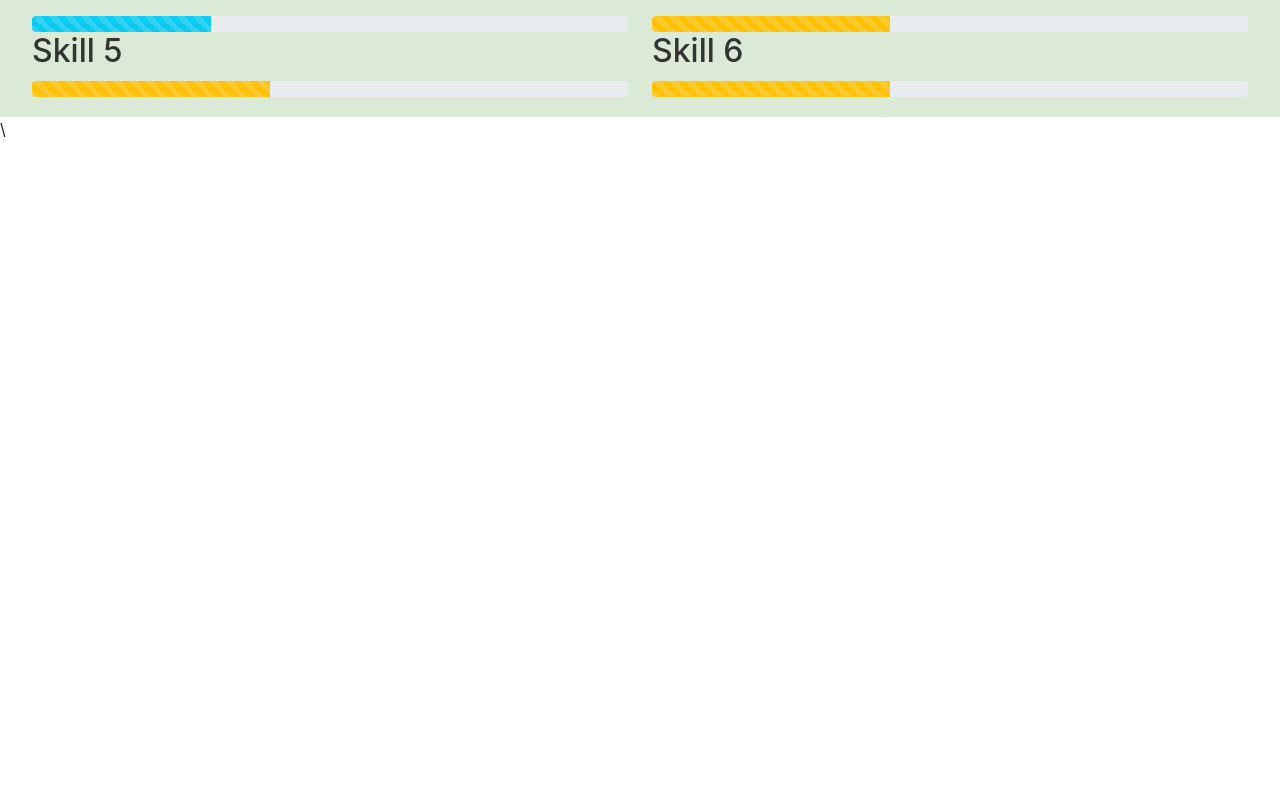
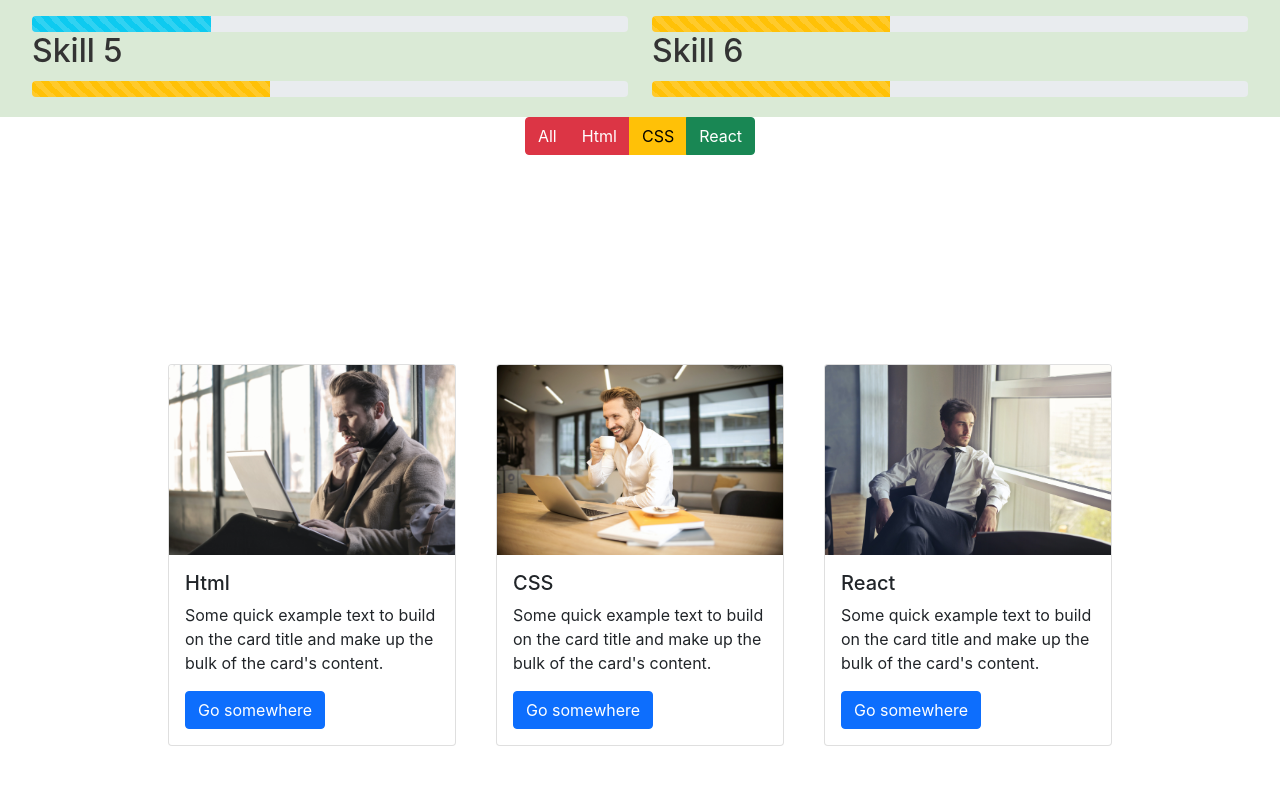
Before and after one commit to Hassam009/My-Personal-Portfolio-Website, a React (Create React App) app in the folder portfolio-website/: page / in a window 1280 px wide. Shown: the part 1451-2240 px from the top of the page. Before the commit the page ends 1592 px from the top, so only its background shows below. Built offline with nearby package versions, Linux system fonts and the light colour scheme.

Commit message:
I done it by self

```diff
--- a/portfolio-website/src/Component/Contact.js
+++ b/portfolio-website/src/Component/Contact.js
@@ -56,6 +56,8 @@ const Contact = () => {
   const [email, setEmail] = useState("Hasideveloper@gmail.com");
   const [buttonText, setButtonText] = useState("Danger");
 
+
+
   useEffect(() => {
     // Change the text of the "Danger" button based on the length of the name
     if (name.length > 10) {
--- a/portfolio-website/src/Component/Home.js
+++ b/portfolio-website/src/Component/Home.js
@@ -3,6 +3,7 @@ import React from "react";
 import styled from "styled-components";
 import Services from "./Services";
 import Skills from "./Skills";
+import Projects from "./Projects";
 const Home = () => {
   const Wrapper = styled.section`
   .heroSection {
@@ -61,9 +62,9 @@ const Home = () => {
           </div>
         </div>
         <Services></Services>
-
       </Wrapper>
       <Skills></Skills>
+      <Projects></Projects>
     </>
   );
 };
```
